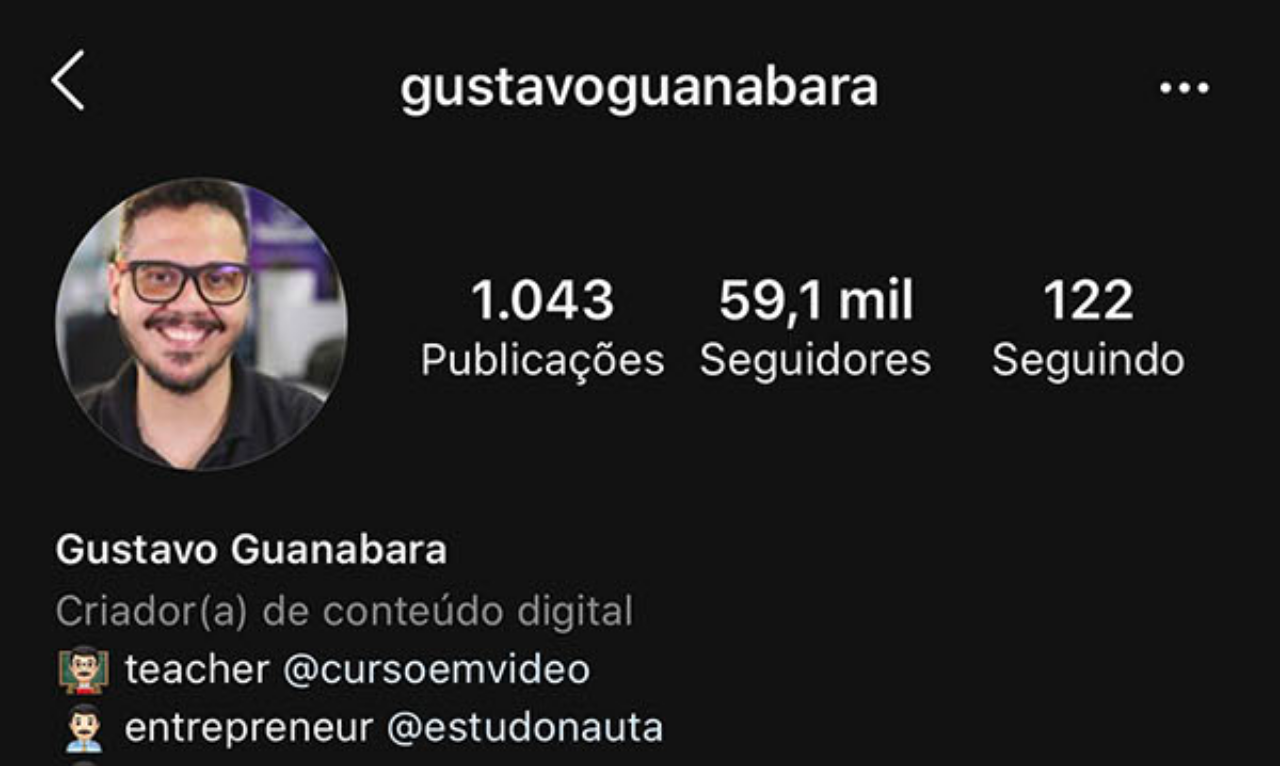
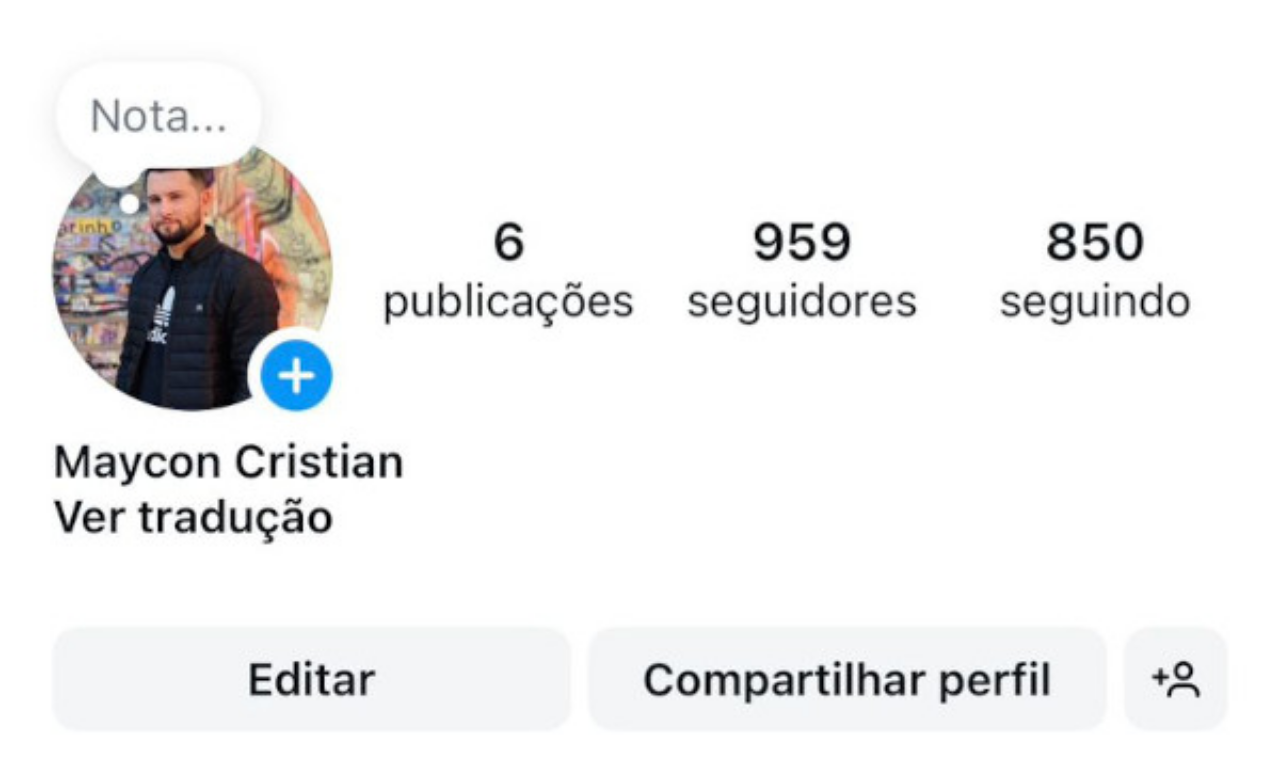
Before and after one commit to mayconcristian/Projeto-Social, a plain HTML site: page instagram.html in a window 1280 px wide. Shown: the top 766 px of the page. Drawn offline with Linux system fonts and the light colour scheme.

Commit message:
troquei imagem

```diff
--- a/instagram.html
+++ b/instagram.html
@@ -7,7 +7,7 @@
     <link rel="stylesheet" href="estilos/social.css">
 </head>
 <body>
-    <img src="imagens/tela-instagram.jpg" alt="Instagram">
+    <img src="imagens/WhatsApp Image 2024-07-30 at 21.06.11.jpg" alt="Instagram">
     <a href="https://www.instagram.com/gustavoguanabara/" target="_blank">ACESSE</a>
 </body>
 </html>
```
